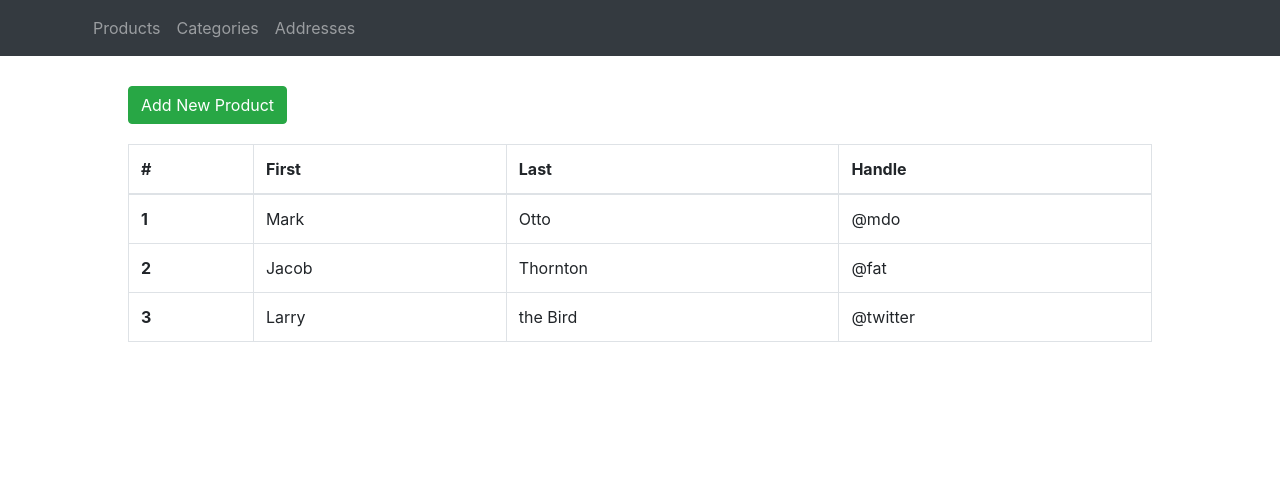
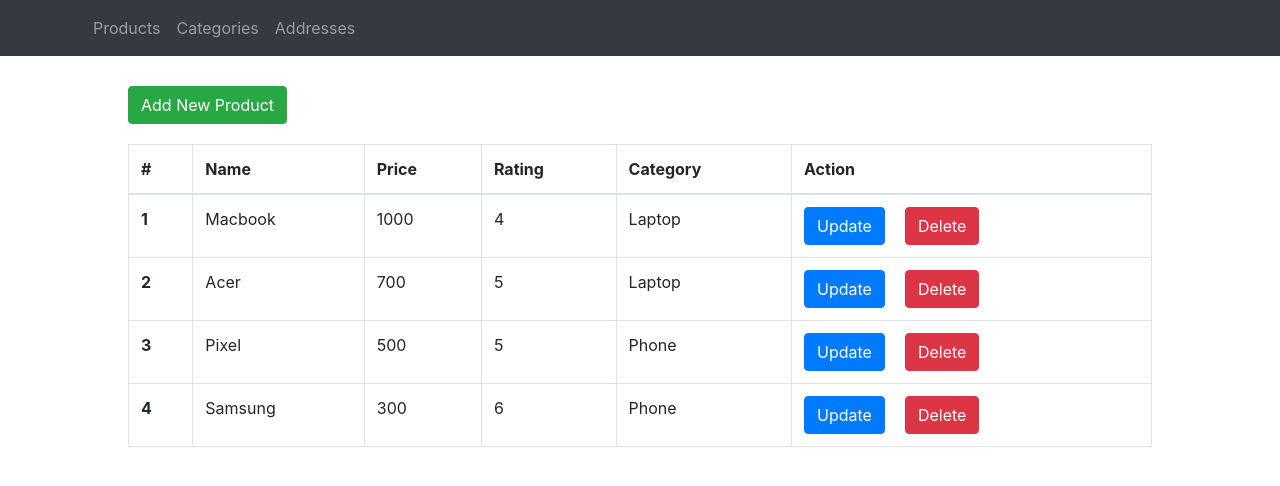
Before and after one commit to deStarxis/React-Spring-Project, a React (Create React App) app in the folder spring-security-frontend/: page / in a window 1280 px wide. Shown: the top 486 px of the page. Built offline with nearby package versions, Linux system fonts and the light colour scheme.

Commit message:
useState implemented in product

```diff
--- a/spring-security-frontend/src/components/Product/AddProduct.js
+++ b/spring-security-frontend/src/components/Product/AddProduct.js
@@ -1,7 +1,26 @@
-import React from "react";
-import { Link } from "react-router-dom";
+import React, { useState } from "react";
+import { Link, useNavigate } from "react-router-dom";
 
 function AddProduct() {
+  const navigate = useNavigate();
+  const [product, setProduct] = useState({
+    name: "",
+    price: null,
+    rating: "",
+    category: "",
+  });
+  const onValueChanged = (event) => {
+    const name = event.target.name;
+    const value = event.target.value;
+    setProduct({ ...product, [name]: value });
+  };
+  const onFormSubmit = (event) => {
+    event.preventDefault();
+    alert(
+      `${product.name},${product.price},${product.rating},${product.category}`
+    );
+    navigate("/");
+  };
   return (
     <div style={{ width: "80%", margin: "auto", marginTop: "30px" }}>
       <Link
@@ -12,50 +31,68 @@ function AddProduct() {
       >
         Back to Main
       </Link>
-      <form style={{ width: "50%", margin: "auto", marginTop: "30px" }}>
+      <form
+        style={{ width: "50%", margin: "auto", marginTop: "30px" }}
+        onSubmit={onFormSubmit}
+      >
         <h3>Add New Product</h3>
-        <div class="form-group">
-          <label for="name">Name</label>
+        <div className="form-group">
+          <label htmlFor="name">Name</label>
           <input
             type="text"
-            class="form-control"
+            className="form-control"
             id="name"
+            name="name"
+            value={product.name}
+            onChange={onValueChanged}
             placeholder="Enter product name"
             required
           />
         </div>
-        <div class="form-group">
-          <label for="price">Price</label>
+        <div className="form-group">
+          <label htmlFor="price">Price</label>
           <input
             type="number"
-            class="form-control"
+            className="form-control"
             id="price"
+            name="price"
+            value={product.price}
+            onChange={onValueChanged}
             placeholder="Enter price"
             required
           />
         </div>
-        <div class="form-group">
-          <label for="rating">Rating</label>
+        <div className="form-group">
+          <label htmlFor="rating">Rating</label>
           <input
             type="number"
-            class="form-control"
+            className="form-control"
             id="rating"
+            name="rating"
+            value={product.rating}
+            onChange={onValueChanged}
             placeholder="Enter rating"
             required
           />
         </div>
-        <div class="form-group">
-          <label for="text">Category</label>
-          <select class="form-control" id="category">
-            <option selected disabled>
-              Open this select menu
+        <div className="form-group">
+          <label htmlFor="text">Category</label>
+          <select
+            className="form-control"
+            id="category"
+            name="category"
+            value={product.category}
+            onChange={onValueChanged}
+          >
+            <option selected value="none">
+              ---------------------
             </option>
-            <option value="1">Phone</option>
-            <option value="2">Watch</option>
-            <option value="3">Laptop</option>
+            <option value="Phone">Phone</option>
+            <option value="Watch">Watch</option>
+            <option value="Laptop">Laptop</option>
           </select>
         </div>
-        <button type="submit" class="btn btn-primary">
+        <button type="submit" className="btn btn-primary">
           Add
         </button>
       </form>
--- a/spring-security-frontend/src/components/Product/ProductList.js
+++ b/spring-security-frontend/src/components/Product/ProductList.js
@@ -1,7 +1,10 @@
-import React from "react";
+import React, { useState } from "react";
 import { Link } from "react-router-dom";
+import Data from "../../data/data";
 
 function ProductList() {
+  const initalState = Data.productList;
+  const [productList, setProductList] = useState(initalState);
   return (
     <div style={{ width: "80%", margin: "auto", marginTop: "30px" }}>
       <Link
@@ -12,34 +15,38 @@ function ProductList() {
       >
         Add New Product
       </Link>
-      <table class="table table-bordered">
+      <table className="table table-bordered">
         <thead>
           <tr>
             <th scope="col">#</th>
-            <th scope="col">First</th>
-            <th scope="col">Last</th>
-            <th scope="col">Handle</th>
+            <th scope="col">Name</th>
+            <th scope="col">Price</th>
+            <th scope="col">Rating</th>
+            <th scope="col">Category</th>
+            <th scope="col">Action</th>
           </tr>
         </thead>
         <tbody>
-          <tr>
-            <th scope="row">1</th>
-            <td>Mark</td>
-            <td>Otto</td>
-            <td>@mdo</td>
-          </tr>
-          <tr>
-            <th scope="row">2</th>
-            <td>Jacob</td>
-            <td>Thornton</td>
-            <td>@fat</td>
-          </tr>
-          <tr>
-            <th scope="row">3</th>
-            <td>Larry</td>
-            <td>the Bird</td>
-            <td>@twitter</td>
-          </tr>
+          {productList.map((data) => {
+            return (
+              <tr key={data.id}>
+                <th scope="row">{data.id}</th>
+                <td>{data.name}</td>
+                <td>{data.price}</td>
+                <td>{data.rating}</td>
+                <td>{data.category.name}</td>
+                <td>
+                  <button
+                    className="btn btn-primary"
+                    style={{ marginRight: "20px" }}
+                  >
+                    Update
+                  </button>
+                  <button className="btn btn-danger">Delete</button>
+                </td>
+              </tr>
+            );
+          })}
         </tbody>
       </table>
     </div>
```
